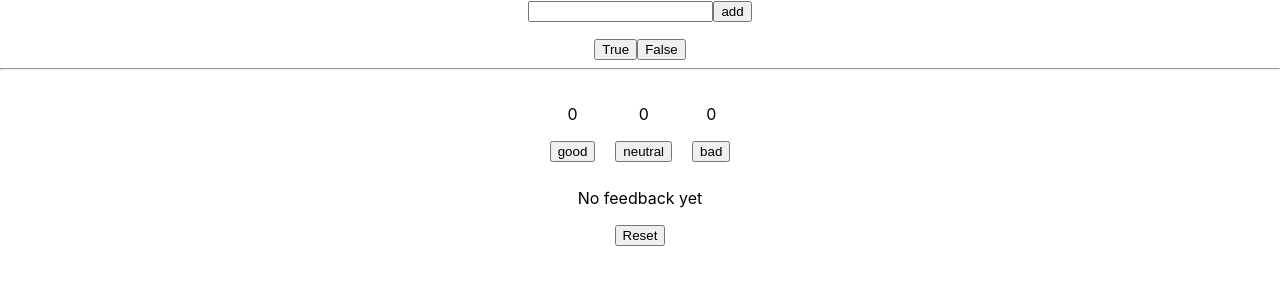
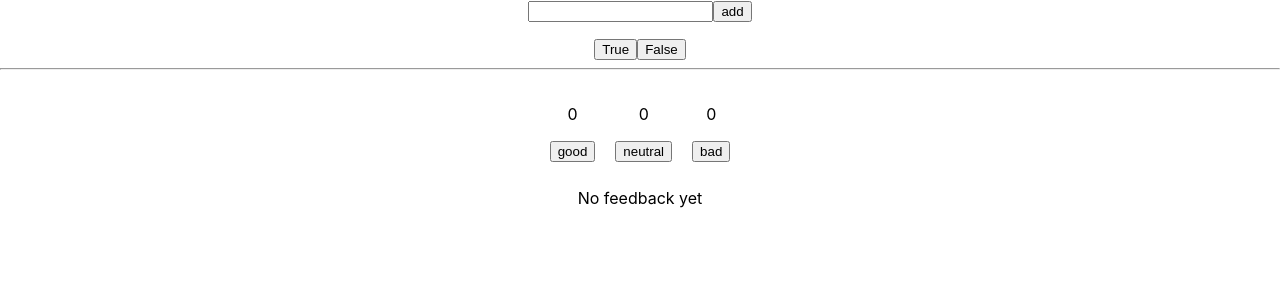
Before and after one commit to OleksiiPro1/react-test, a React (Create React App) app in the folder my-app/: page / in a window 1280 px wide. Shown: the top 300 px of the page. Built offline with nearby package versions, Linux system fonts and the light colour scheme.

Commit message:
hide reset all button

```diff
--- a/my-app/src/Components/Homework.jsx
+++ b/my-app/src/Components/Homework.jsx
@@ -77,7 +77,7 @@ function resetAll() {
 
                 </div>
                 <div>
-                    <button onClick={resetAll}>Reset</button>
+                {totalFeedback ? <button onClick={resetAll}>Reset</button> : ''}
                 </div>
         </div>
     );
```
